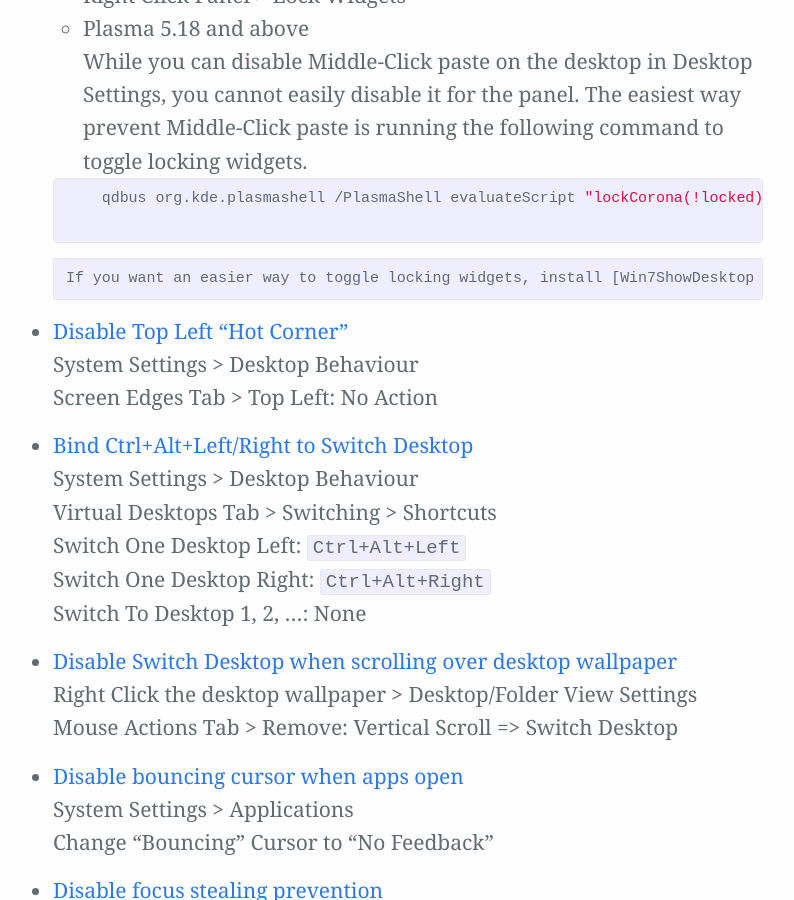
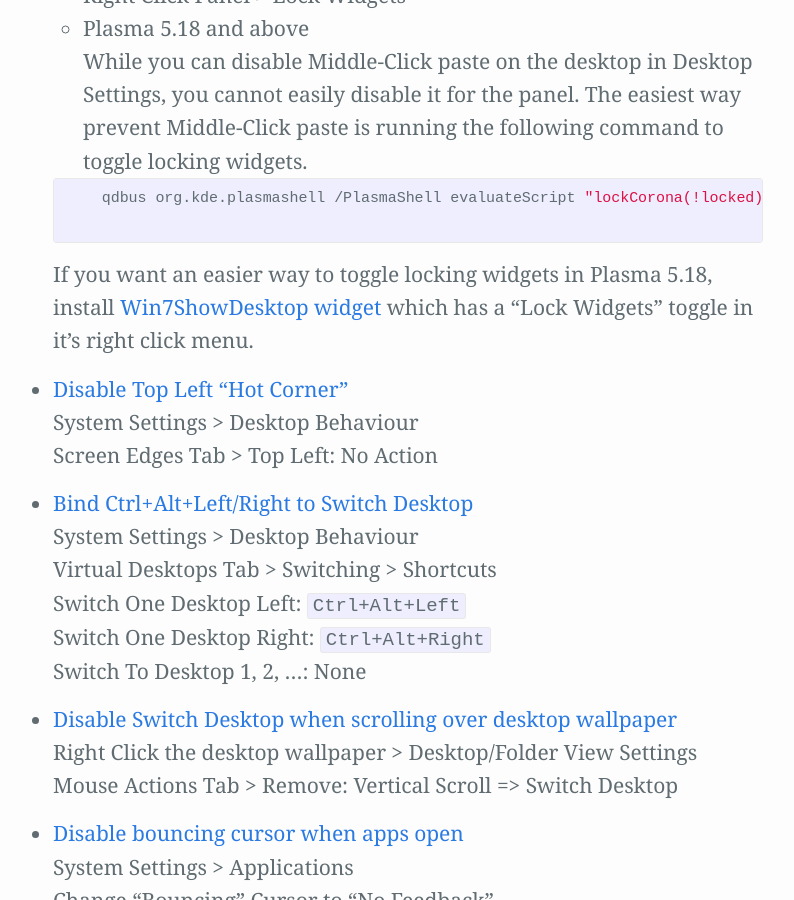
Before and after one commit to Zren/zren.github.io, a Jekyll site: the page built from kde_tips/tips.md, in a window 1280 px wide and 900 px high, scrolled down 1560 px. Shown: the whole window, without its empty margins (247-1041 px from the left). Built offline with Jekyll 4.4.1, drawn with Linux system fonts in a browser that asks for light colours; our own code applies the rules of GitHub Pages for plain Markdown files.

Commit message:
Fix formatting paragraph as code tag. Mention it's a Plasma 5.18 tip.

```diff
--- a/kde_tips/tips.md
+++ b/kde_tips/tips.md
@@ -64,7 +64,7 @@
     {% highlight bash %}
     qdbus org.kde.plasmashell /PlasmaShell evaluateScript "lockCorona(!locked)"
     {% endhighlight %}
-    If you want an easier way to toggle locking widgets, install [Win7ShowDesktop widget](https://store.kde.org/p/1100895/) which has a "Lock Widgets" toggle in it's right click menu.
+  If you want an easier way to toggle locking widgets in Plasma 5.18, install [Win7ShowDesktop widget](https://store.kde.org/p/1100895/) which has a "Lock Widgets" toggle in it's right click menu.
 {% endcapture%}{% include tip.html label=label contents=contents %}
 
 {% capture label %}Disable Top Left “Hot Corner”{% endcapture %}{% capture contents %}
```
